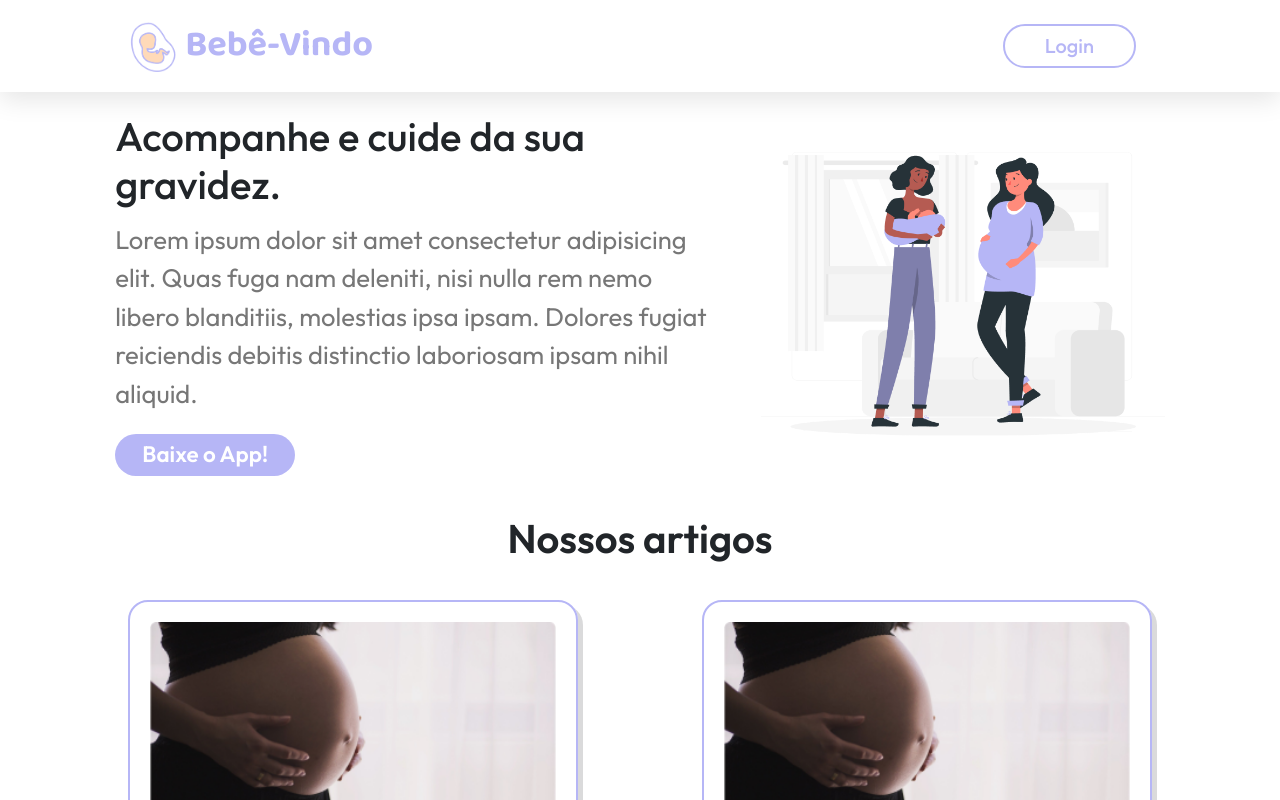
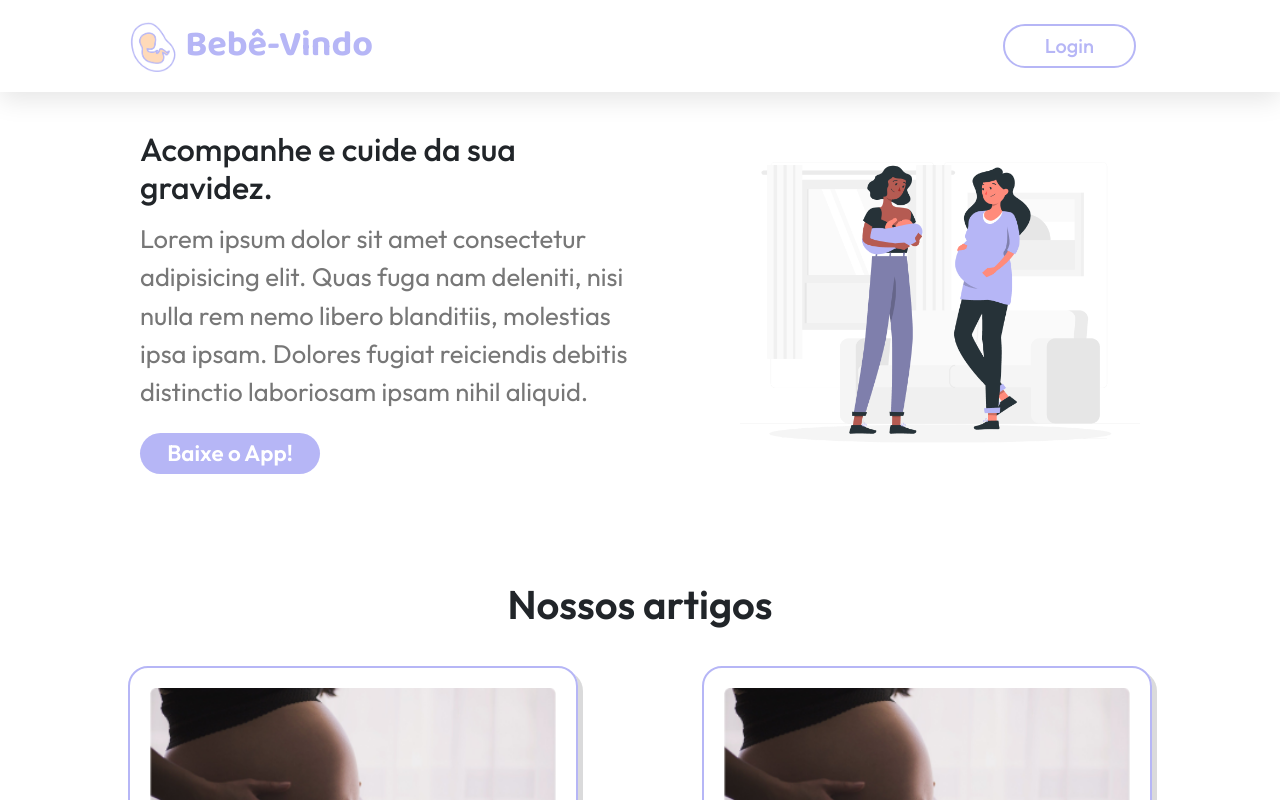
Before and after one commit to TCC-DevSharks/FrontWeb-Clinica, a React (Create React App) app: page / in a window 1280 px wide. Shown: the top 800 px of the page. Built offline with nearby package versions, Linux system fonts and the light colour scheme.

Commit message:
arumei css da home

```diff
--- a/src/pages/Main/styles/SectionHome.css
+++ b/src/pages/Main/styles/SectionHome.css
@@ -46,7 +46,6 @@
 
 @media (min-width: 650px) {
     .home {
-        justify-content: space-around;
         flex-direction: row;
         padding: 2rem 9%;
         align-items: center;
@@ -54,7 +53,7 @@
 
     .container-text_home {
         align-items: flex-start;
-        width: 50%;
+        width: 700px;
         gap: 0px;
     }
 
@@ -72,19 +71,6 @@
         font-size: 1rem;
         width: 150px;
     }
-
-    .container-img_home img {
-        width: 100%;
-    }
-
-    .container-img_home {
-        width: 50%;
-    }
-
-    .container-img_home img {
-        width: 100%;
-    }
-
 }
 
 @media (min-width: 800px) {
@@ -111,14 +97,15 @@
 
 @media (min-width: 1000px) {
     .home {
-        justify-content: space-around;
+        justify-content: space-between;
         flex-direction: row;
-        padding: 2rem 9%;
+        padding: 100px 120px;
+        padding-top: 50px;
         align-items: center;
     }
 
     .container-text_home {
-        width: 60%;
+        width: 500px;
         gap: 5px;
     }
 
@@ -136,7 +123,7 @@
     }
 
     .container-img_home {
-        width: 40%;
+        width: 400px;
     }
 
     .container-img_home img {
@@ -146,8 +133,15 @@
 }
 
 @media (min-width: 1200px) {
+    .home {
+        justify-content: center;
+        padding: 100px 130px;
+        padding-top: 50px;
+        gap: 100px;
+    }
+
     .container-text_home h1 {
-        font-size: 2.5rem;
+        font-size: 2rem;
     }
 
     .container-text_home p {
@@ -158,39 +152,26 @@
         font-size: 1.4rem;
         width: 180px;
     }
-}
-
-@media (min-width: 1800px) {
-    .container-text_home h1 {
-        font-size: 2.8rem;
-    }
-
-    .container-text_home p {
-        font-size: 1.8rem;
-    }
-
-    .container-text_home button {
-        font-size: 1.4rem;
-        width: 180px;
-    }
 
     .container-text_home {
-        width: 60%;
-        gap: 5px;
-    }
-
-    .container-img_home {
-        width: 30%;
+        width: 500px;
     }
 }
 
 @media (min-width: 1450px) {
+    .home {
+        justify-content: center;
+        padding: 100px 180px;
+        padding-top: 60px;
+        gap: 5%;
+    }
+
     .container-text_home h1 {
-        font-size: 3rem;
+        font-size: 2.2rem;
     }
 
     .container-text_home p {
-        font-size: 2rem;
+        font-size: 1.6rem;
     }
 
     .container-text_home button {
@@ -199,41 +180,31 @@
     }
 
     .container-text_home {
-        width: 60%;
+        width: 40%;
         gap: 8px;
     }
 
     .container-img_home {
-        width: 400px;
+        width: 500px;
     }
 }
 
-@media (min-width: 2000px) {
-    .home {
-        padding: 2rem 10%;
-        margin-top: 100px;
-    }
-
+@media (min-width: 2100px) {
     .container-text_home h1 {
-        font-size: 4rem;
+        font-size: 2.5rem;
     }
 
     .container-text_home p {
-        font-size: 2.5rem;
-        width: 90%;
+        font-size: 1.7rem;
+    }
+}
+
+@media (min-width: 2300px) {
+    .container-text_home h1 {
+        font-size: 2.7rem;
     }
 
-    .container-text_home button {
+    .container-text_home p {
         font-size: 1.8rem;
-        width: 250px;
-    }
-
-    .container-text_home {
-        width: 70%;
-        gap: 8px;
-    }
-
-    .container-img_home {
-        width: 700px;
     }
 }
```
